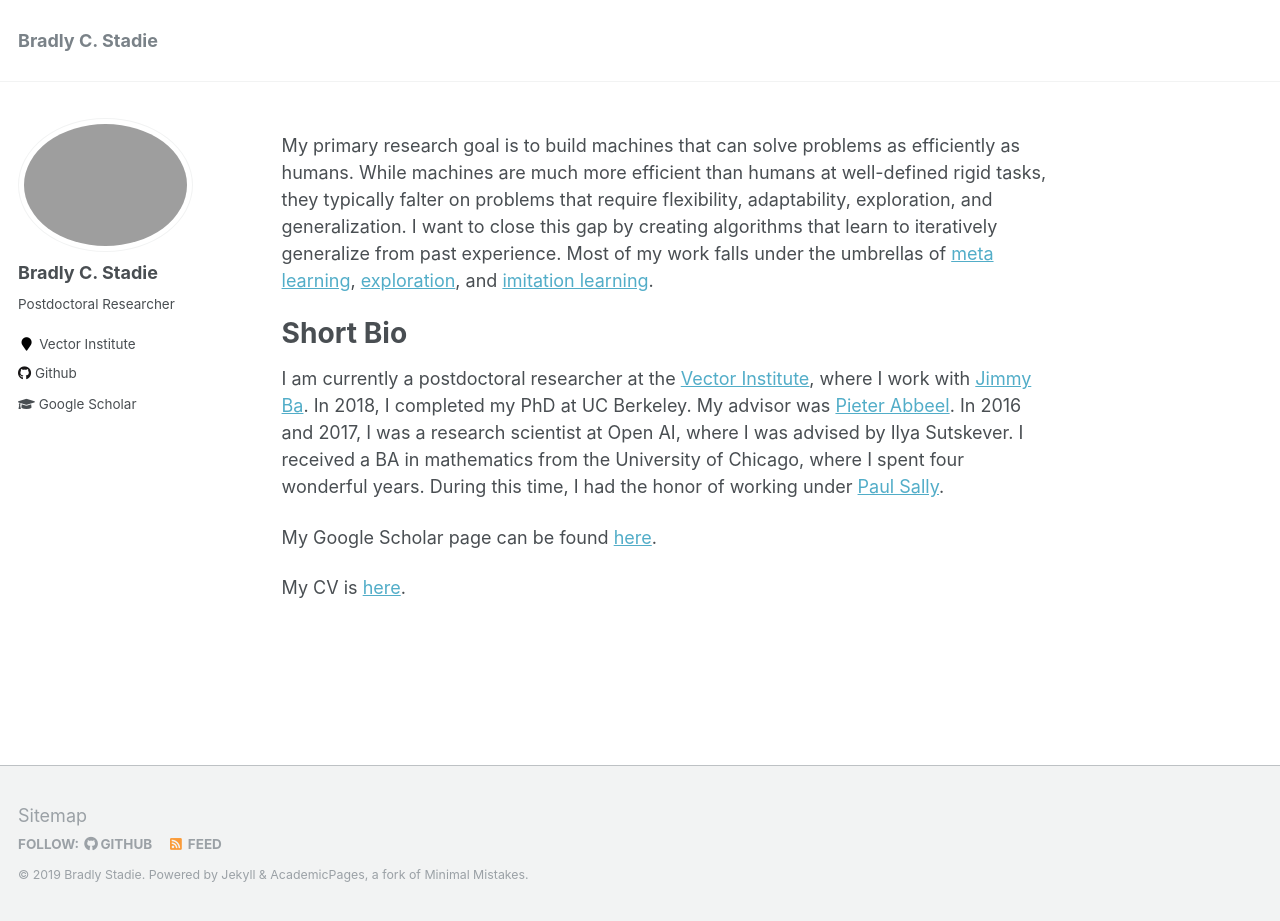
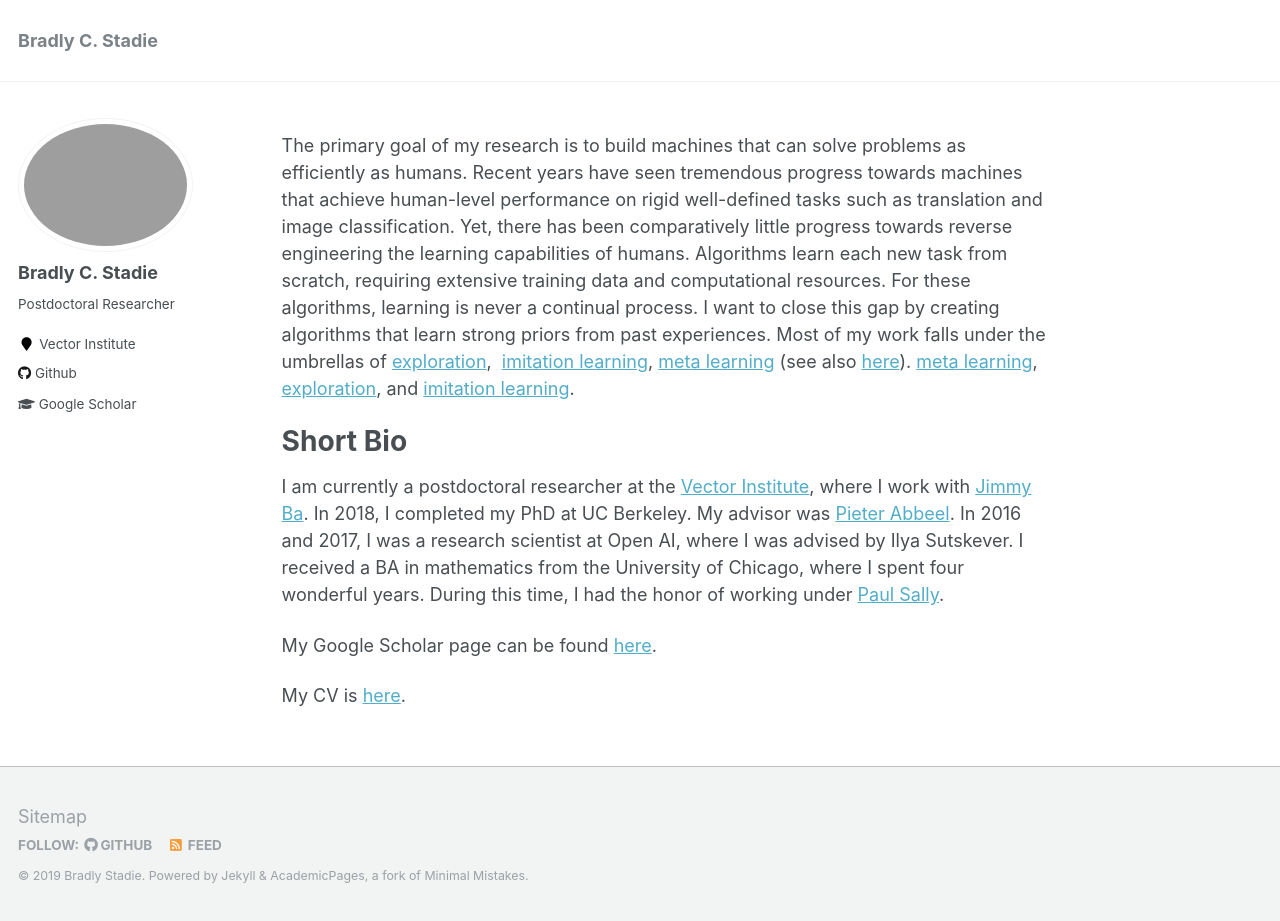
Before and after one commit to bstadie/bstadie.github.io, a Jekyll site: the page built from _pages/about.md, in a window 1280 px wide and 921 px high. Built offline with Jekyll 4.4.1, drawn with Linux system fonts in a browser that asks for light colours.

Commit message:
Edit blurb.

```diff
--- a/_pages/about.md
+++ b/_pages/about.md
@@ -7,13 +7,17 @@ redirect_from:
   - /about/
   - /about.html
 ---
-My primary research goal is to build machines that
-can solve problems as efficiently as humans. While machines are much more efficient
-than humans at well-defined rigid tasks, they typically falter on problems that require flexibility,
-adaptability, exploration, and generalization.
-I want to close this gap by creating algorithms that learn to
-iteratively generalize from past experience.
+The primary goal of my research is to build machines that can solve problems as
+efficiently as humans. Recent years have seen tremendous progress towards machines
+that achieve human-level performance on rigid well-defined tasks such as translation and
+image classification. Yet, there has been comparatively little progress towards reverse
+engineering the learning capabilities of humans. Algorithms learn each new task from scratch,
+requiring extensive training data and computational resources. For these algorithms, learning is never a
+continual process. I want to close this gap by creating algorithms that learn strong priors from past experiences.
 Most of my work falls under the umbrellas of
+[exploration](https://arxiv.org/pdf/1507.00814.pdf),
+[imitation learning](https://arxiv.org/abs/1703.01703),
+[meta learning](https://arxiv.org/pdf/1803.01118.pdf) (see also [here](https://arxiv.org/pdf/1808.07804.pdf)).
 [meta learning](https://arxiv.org/pdf/1803.01118.pdf),
 [exploration](https://arxiv.org/pdf/1507.00814.pdf), and
 [imitation learning](https://arxiv.org/abs/1703.01703).
```
